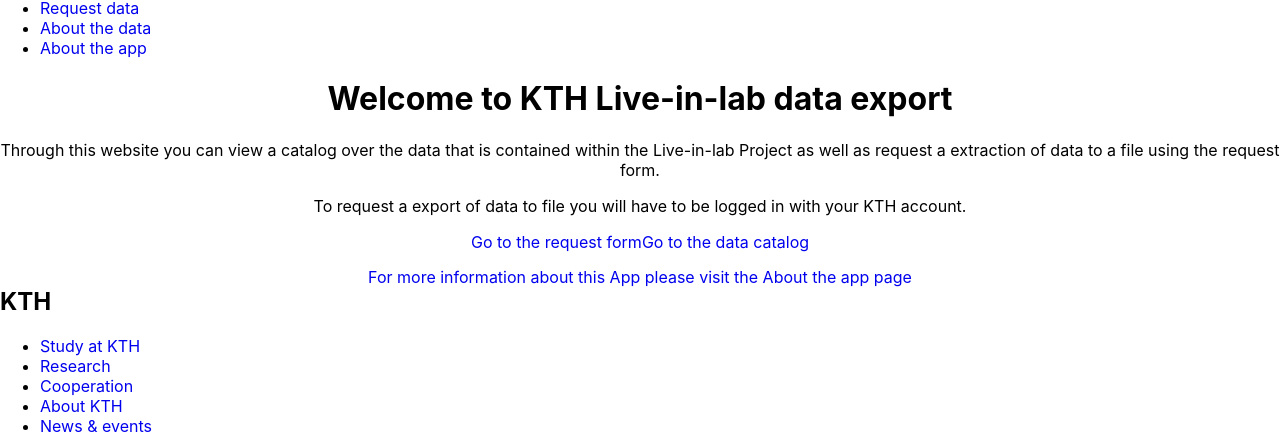
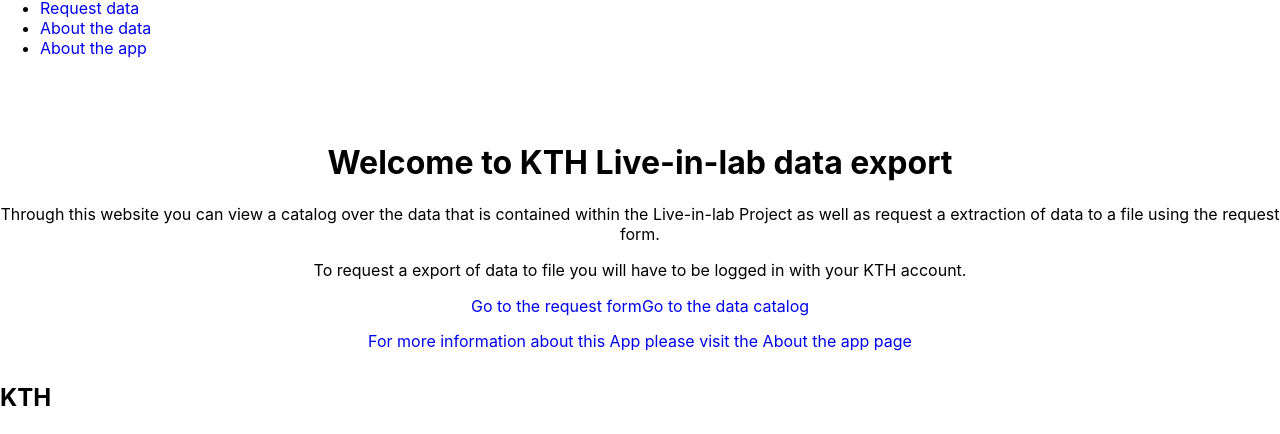
Before and after one commit to KTH/LiveInLApp, a React (Create React App) app in the folder frontend/: page / in a window 1280 px wide. Shown: the part 176-610 px from the top of the page. Built offline with nearby package versions, Linux system fonts and the light colour scheme.

Commit message:
add padding

```diff
--- a/frontend/src/style/Home.css
+++ b/frontend/src/style/Home.css
@@ -13,3 +13,8 @@
 .btn-group-lg {
     padding-bottom: 15px;
 }
+
+main > div .container {
+    padding-top: 3em;
+    padding-bottom: 2em;
+}
```
